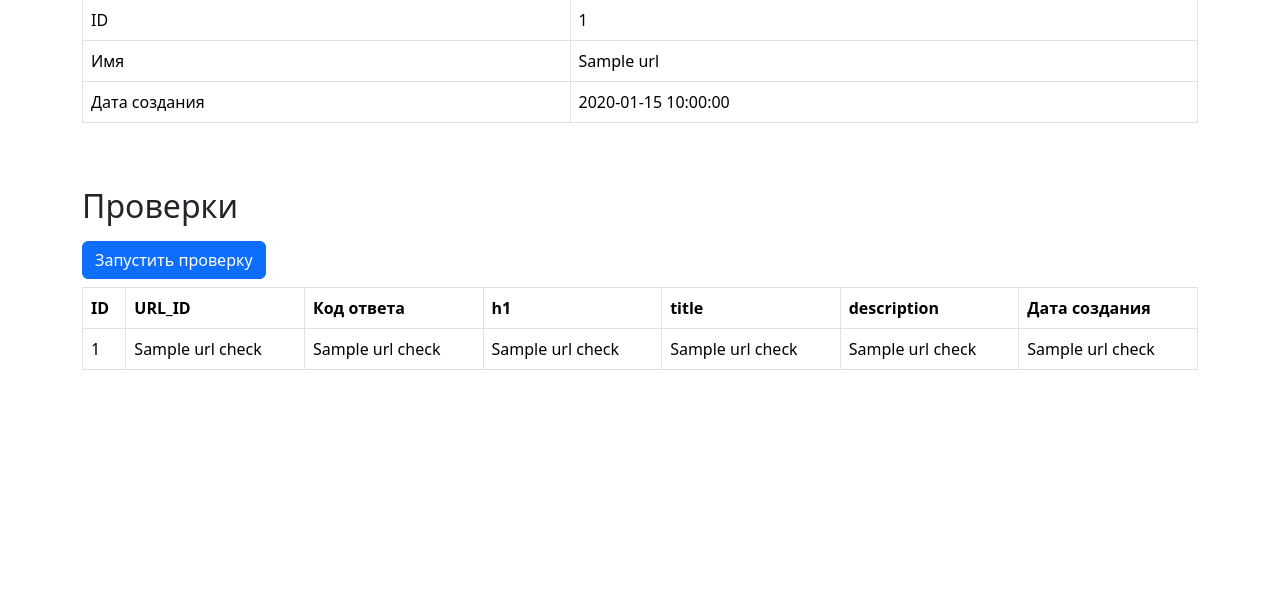
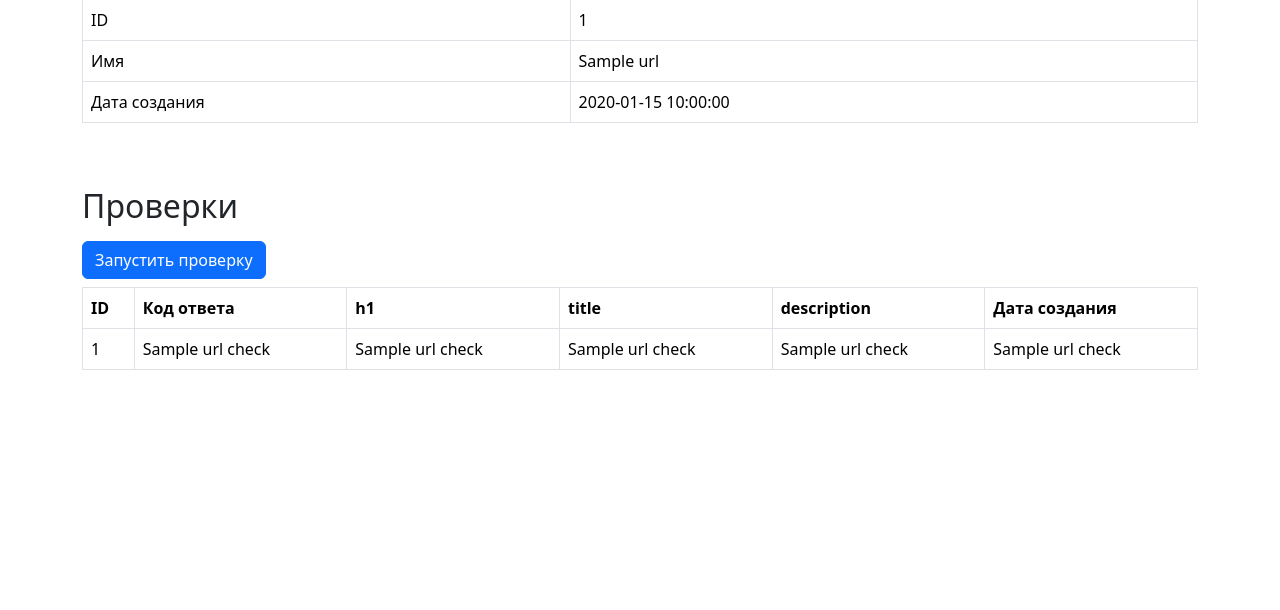
Before and after one commit to znammikhail/python-project-83, a Flask app: page /urls/1 in a window 1280 px wide. Shown: the part 129-739 px from the top of the page. Run offline with Flask 2, Linux system fonts and the light colour scheme; a database or web service that is not in the repository returns one stand-in record (values such as "Sample title"); some libraries are stand-ins or nearby versions.

Commit message:
beta 2.4

```diff
--- a/page_analyzer/app.py
+++ b/page_analyzer/app.py
@@ -183,7 +183,3 @@ def add_url():
 
 if __name__ == '__main__':
     app.run()
-
-# Не проходит только один test_success с этим сайтом http://stub.com/.
-# Не удается получить get запрос.
-# С остальными сайтами работает, все проверил.
--- a/page_analyzer/templates/url_detail.html
+++ b/page_analyzer/templates/url_detail.html
@@ -34,7 +34,6 @@
         <thead>
             <tr>
                 <th>ID</th>
-                <th>URL_ID</th>
                 <th>Код ответа</th>
                 <th>h1</th>
                 <th>title</th>
@@ -47,7 +46,6 @@
             {% for check in checks %}
             <tr>
                 <td>{{check[0]}}</td>
-                <td>{{check[1]}}</td>
                 <td>{{check[2] if check[2] is not none}}</td>
                 <td>{{check[3] if check[3] is not none}}</td>
                 <td>{{check[4] if check[4] is not none}}</td>
```
